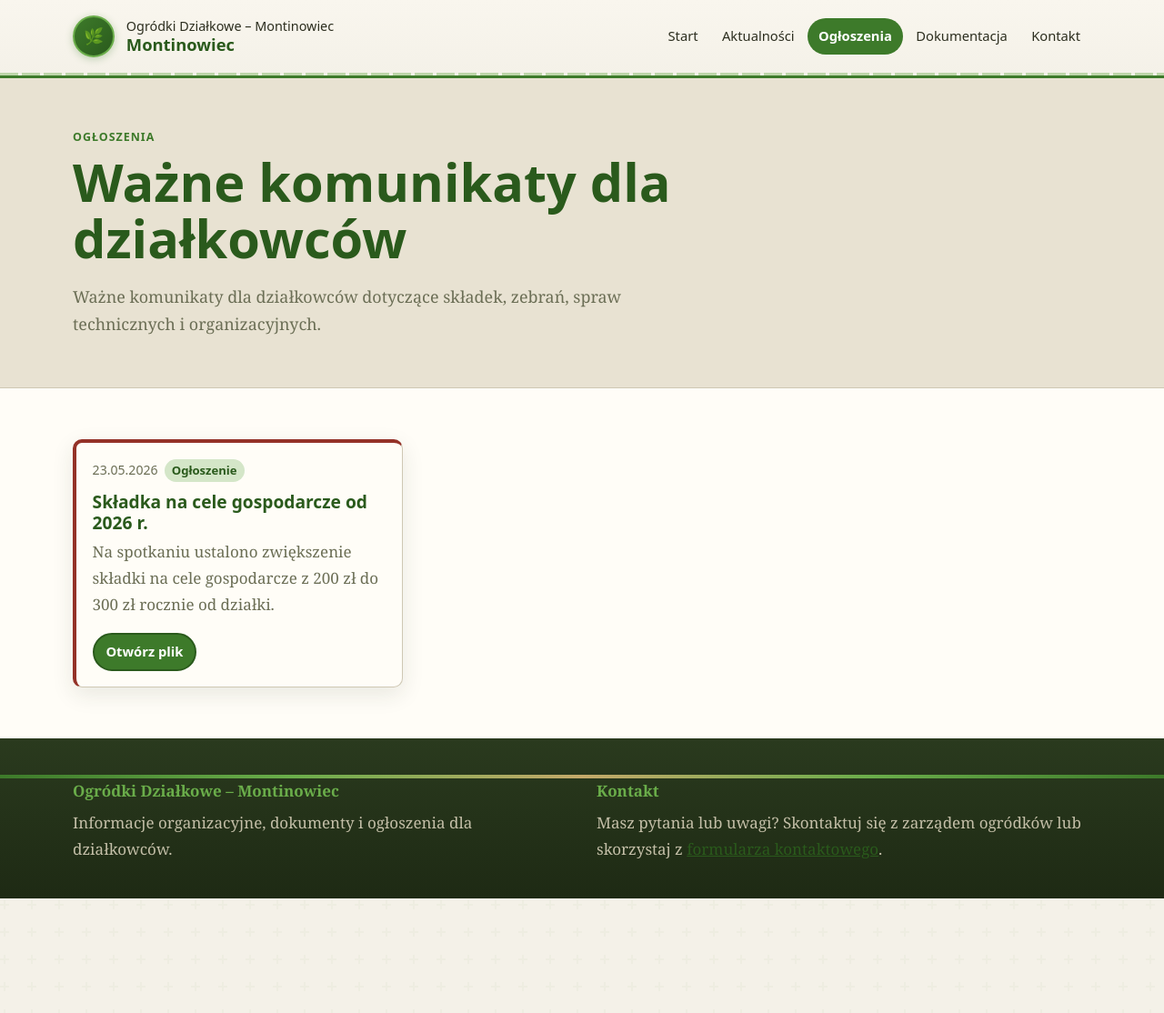
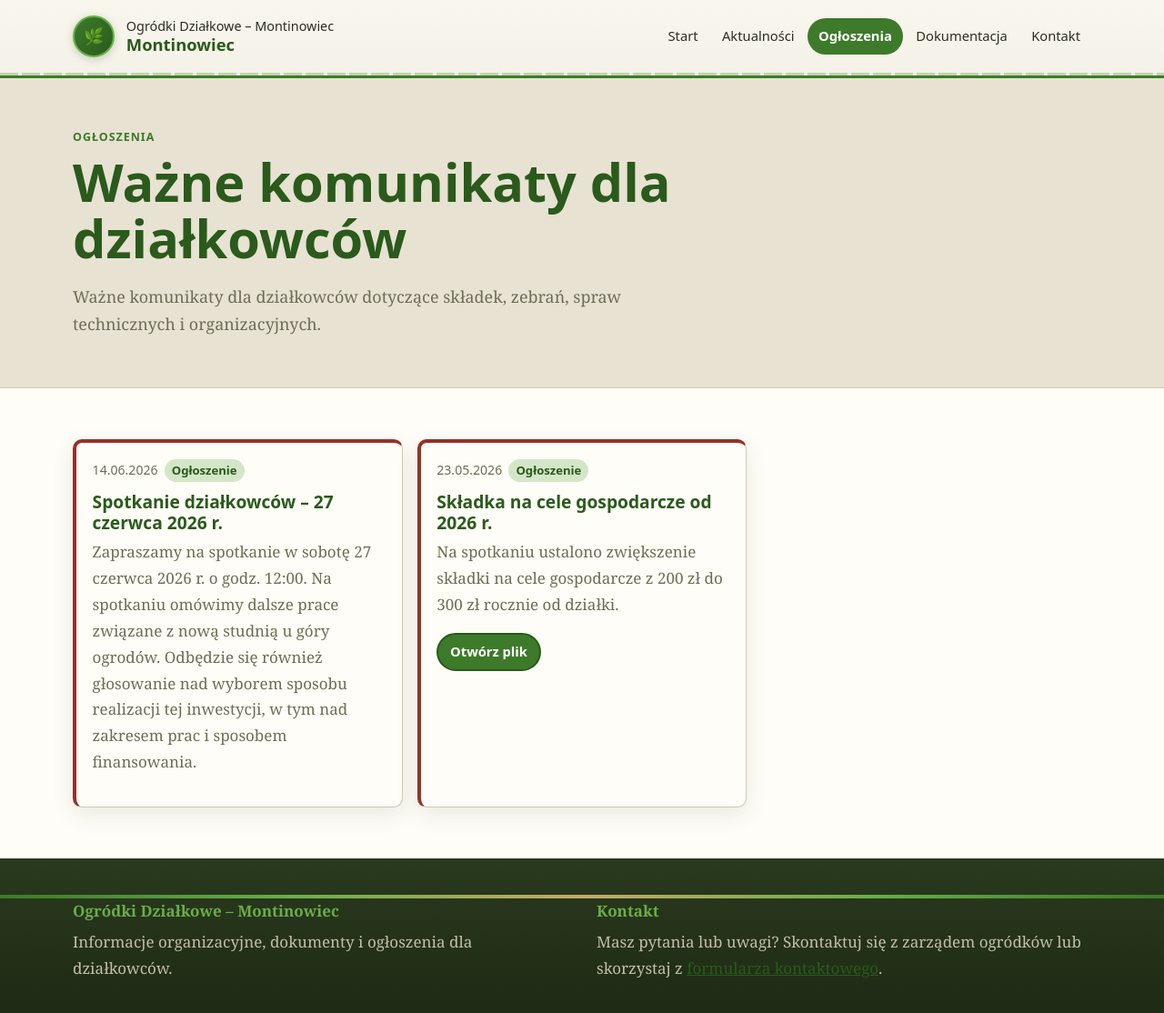
Before and after one commit to brxie/montin-page, a Jekyll site: the page built from ogloszenia.md, in a window 1280 px wide and 1120 px high. Shown: the top 1114 px of the window at 91% size. Built offline with Jekyll 4.4.1, drawn with Linux system fonts in a browser that asks for light colours.

Commit message:
Dodano ogłoszenie o spotkaniu działkowców 27 czerwca 2026

```diff
--- a/_data/announcements.yml
+++ b/_data/announcements.yml
@@ -10,6 +10,12 @@
 # - description: krótki opis widoczny na stronie
 # - link: opcjonalny link do strony lub sekcji
 # - file: opcjonalny link do pliku PDF
+
+- title: "Spotkanie działkowców – 27 czerwca 2026 r."
+  date: 2026-06-14
+  type: "Ogłoszenie"
+  level: "important"
+  description: "Zapraszamy na spotkanie w sobotę 27 czerwca 2026 r. o godz. 12:00. Na spotkaniu omówimy dalsze prace związane z nową studnią u góry ogrodów. Odbędzie się również głosowanie nad wyborem sposobu realizacji tej inwestycji, w tym nad zakresem prac i sposobem finansowania."
 
 - title: "Posiedzenie zarządu – nowa studnia na górze"
   date: 2026-06-13
```
